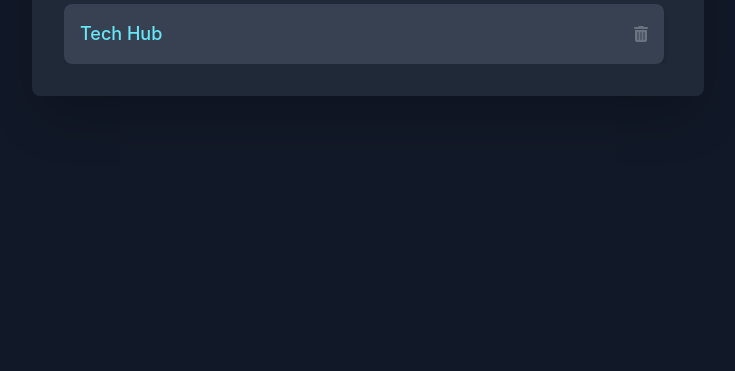
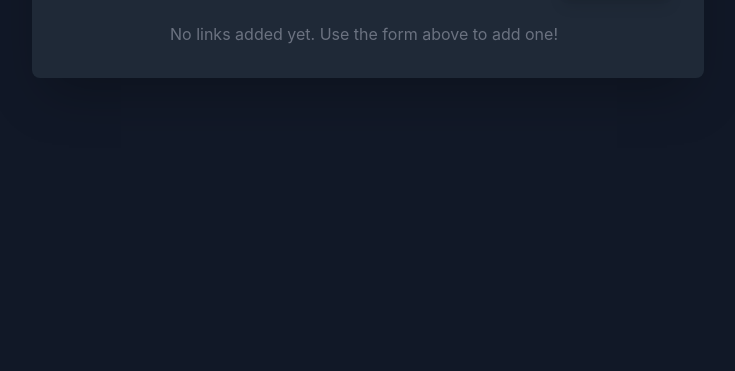
Before and after one commit to DavidPeltz/quick-links, a plain HTML site: page index.html in a window 1280 px wide. Shown: the part 429-800 px from the top of the page, without its empty margins (272-1007 px from the left). Drawn offline with nearby package versions, Linux system fonts and the light colour scheme.

Commit message:
no starting link

```diff
--- a/index.html
+++ b/index.html
@@ -352,17 +352,7 @@ CSS
 
 
             // --- Load Initial Data ---
-            const links = getLinks();
-            if (links.length === 0) {
-                // If no links exist, add the default one
-                console.log("No links found. Adding default 'Tech Hub' link.");
-                const defaultLink = {
-                    name: "Tech Hub",
-                    url: "https://demo-media-retail-site.pages.dev"
-                };
-                saveLinks([defaultLink]);
-            }
-            // Render whatever is in storage
+            // Render whatever is in storage (which might be null/empty on first load)
             renderLinks();
         }
 
```
